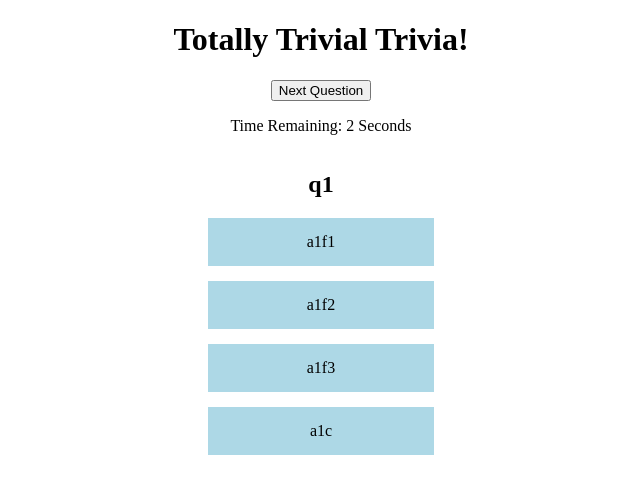
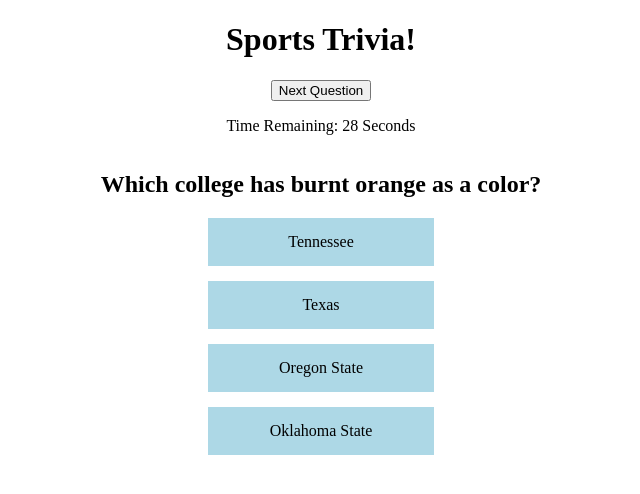
Before and after one commit to raj594/TriviaGame, a plain HTML site: page index.html in a window 1280 px wide. Both pictures are taken after a click on the button "Click to Start!". Shown: the whole page, without its empty margins (319-959 px from the left). Drawn offline with nearby package versions, Linux system fonts and the light colour scheme.

Commit message:
add questions

```diff
--- a/assets/javascript/app.js
+++ b/assets/javascript/app.js
@@ -9,75 +9,72 @@ window.onload = function() {
   $("#answer4").click(logic.check);
 };
 
-//  Variable that will hold our setInterval that runs the stopwatch
 var questionTime;
-
-//prevents the clock from being sped up unnecessarily
 var clockRunning = false;
 
 var questions =  [
   {
-    question: "q1",
-    answer1: ["a1f1", false],
-    answer2: ["a1f2", true],
-    answer3: ["a1f3", false],
-    answer4: ["a1c", false]
+    question: "Which college has burnt orange as a color?",
+    answer1: ["Tennessee", false],
+    answer2: ["Texas", true],
+    answer3: ["Oregon State", false],
+    answer4: ["Oklahoma State", false]
   },
   {
-    question: "q2",
-    answer1: ["a2f1", false],
-    answer2: ["a2f2", false],
-    answer3: ["a2f3", false],
-    answer4: ["a2c", true]
+    question: "What NFL team has a star as thier symbol and cry-babies for fans?",
+    answer1: ["New England Patriots", false],
+    answer2: ["Arizona Cardinals", false],
+    answer3: ["Washington Redskins", false],
+    answer4: ["Dallas Cowboys", true]
   },
   {
-    question: "q3",
-    answer1: ["a3f1", true],
-    answer2: ["a3f2", false],
-    answer3: ["a3f3", false],
-    answer4: ["a3c", false]
+    question: "What NBA team from Texas has the most championships?",
+    answer1: ["San Antonio Spurs", true],
+    answer2: ["Houston Rockets", false],
+    answer3: ["Dallas Mavericks", false],
+    answer4: ["Texas Longhorns", false]
   },
   {
-    question: "q4",
-    answer1: ["a4f1", false],
-    answer2: ["a4f2", false],
-    answer3: ["a4f3", true],
-    answer4: ["a4c", false]
+    question: "Who is the only person to play in both a World Series and a Superbowl?",
+    answer1: ["Vince Young", false],
+    answer2: ["Tiger Woods", false],
+    answer3: ["Deione Sanders", true],
+    answer4: ["Bo Jackson", false]
   },
   {
-    question: "q5",
-    answer1: ["a5f1", false],
-    answer2: ["a5f2", true],
-    answer3: ["a5f3", false],
-    answer4: ["a5c", false]
+    question: "Which Dallas Cowboys Running Back has the most rushing yards in NFL history?",
+    answer1: ["Barry Sanders", false],
+    answer2: ["Emmit Smith", true],
+    answer3: ["Ezekiel Elliot", false],
+    answer4: ["Tony Romo", false]
   },
   {
-    question: "q6",
-    answer1: ["a6f1", false],
-    answer2: ["a6f2", false],
-    answer3: ["a6f3", true],
-    answer4: ["a6c", false]
+    question: "Which NBA Player took the \"hardest road\" to join the Golden State Warriors and lead them to an NBA Championship in 2016?",
+    answer1: ["Michael Jordan", false],
+    answer2: ["LeBron James", false],
+    answer3: ["Kevin Durant", true],
+    answer4: ["Steph Curry", false]
   },
   {
-    question: "q7",
-    answer1: ["a7f1", true],
-    answer2: ["a7f2", false],
-    answer3: ["a7f3", false],
-    answer4: ["a7c", false]
+    question: "In what year was the official Iditarod Trail Sled Dog Race first held?",
+    answer1: ["1973", true],
+    answer2: ["1953", false],
+    answer3: ["1898", false],
+    answer4: ["1910", false]
   },
   {
-    question: "q8",
-    answer1: ["a8f1", false],
-    answer2: ["a8f2", false],
-    answer3: ["a8f3", false],
-    answer4: ["a8c", true]
+    question: "Where did the game of curling originate?",
+    answer1: ["Texas", false],
+    answer2: ["Switzerland", false],
+    answer3: ["Italy", false],
+    answer4: ["Scotland", true]
   },
   {
-    question: "q9",
-    answer1: ["a9f1", true],
-    answer2: ["a9f2", false],
-    answer3: ["a9f3", false],
-    answer4: ["a9c", false]
+    question: "What boxer beat Connor McGregor to become 50-0?",
+    answer1: ["Floyd Mayweather", true],
+    answer2: ["Mohammed Ali", false],
+    answer3: ["Mike Tyson", false],
+    answer4: ["Cassius Clay", false]
   },
 ];
 
@@ -102,7 +99,7 @@ var logic = {
       logic.unanswered++;
       logic.stop();
       if(logic.completed == false){
-        $('#question').text("Oops, You ran out of time!");
+        $('#question').html("Oops, You ran out of time!");
         $('#answer1').text("");
         $('#answer2').text("");
         $('#answer3').text("");
@@ -114,8 +111,9 @@ var logic = {
 
   check: function() {
       if ($(this).attr('correct') == 'true'){
+        console.log($(this));
           logic.correct++;
-          $('#question').text("Correct!");
+          $('#question').html("Correct!");
       } else if ($(this).attr('correct') == 'false') {
           logic.incorrect++;
           $('#question').text("Incorrect!");
@@ -136,7 +134,7 @@ var logic = {
       if (!clockRunning && logic.completed == false) {
         logic.time = 30;
         clockRunning = true;
-        questionTime = setInterval(logic.count, 100);
+        questionTime = setInterval(logic.count, 1000);
         $('#question').text(questions[logic.questionCount].question);
         $('#answer1').text(questions[logic.questionCount].answer1[0]);
         $('#answer2').text(questions[logic.questionCount].answer2[0]);
--- a/index.html
+++ b/index.html
@@ -7,7 +7,7 @@
 </head>
 <body>
 	<div class="header">
-		<h1>Totally Trivial Trivia!</h1>
+		<h1>Sports Trivia!</h1>
 	</div>
 	<button id="start">Click to Start!</button>
 	<div class="timer">
```
Also changed, not shown: assets/images/texas.gif (added), 1 other file.
